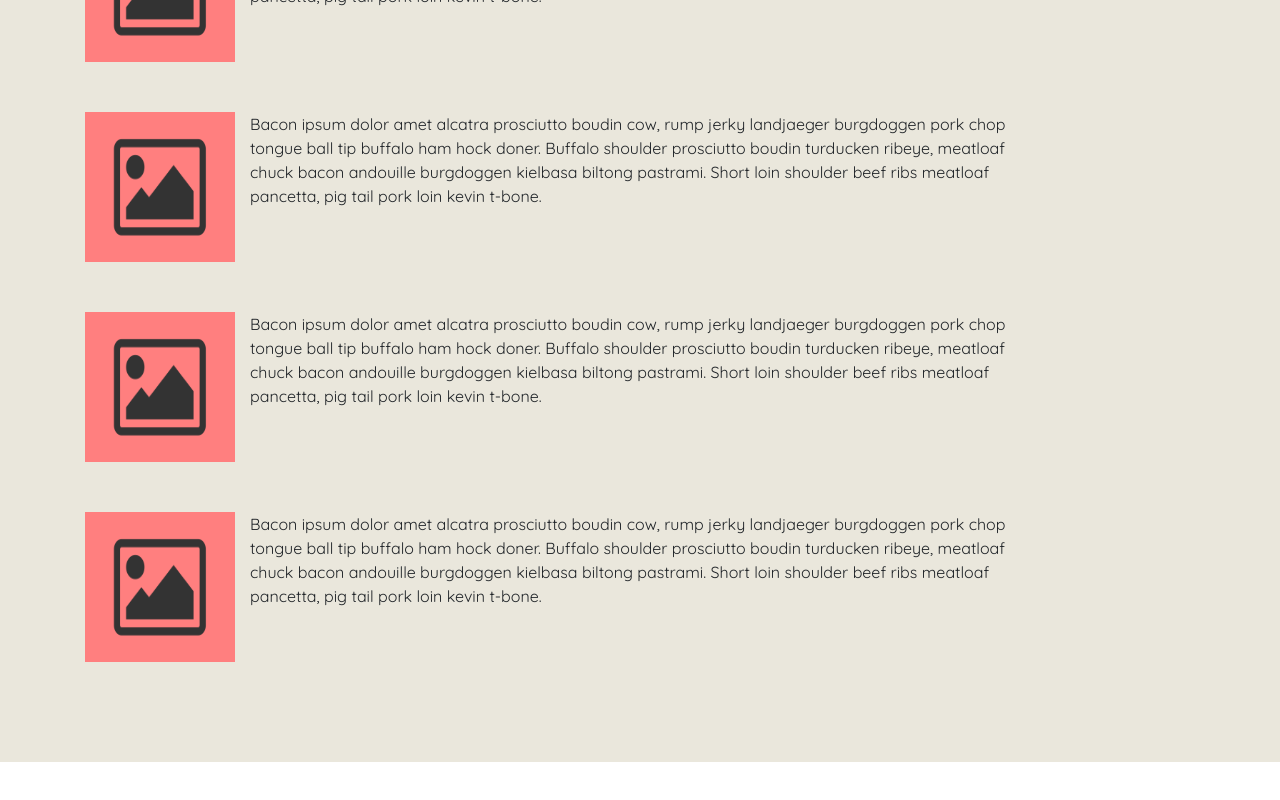
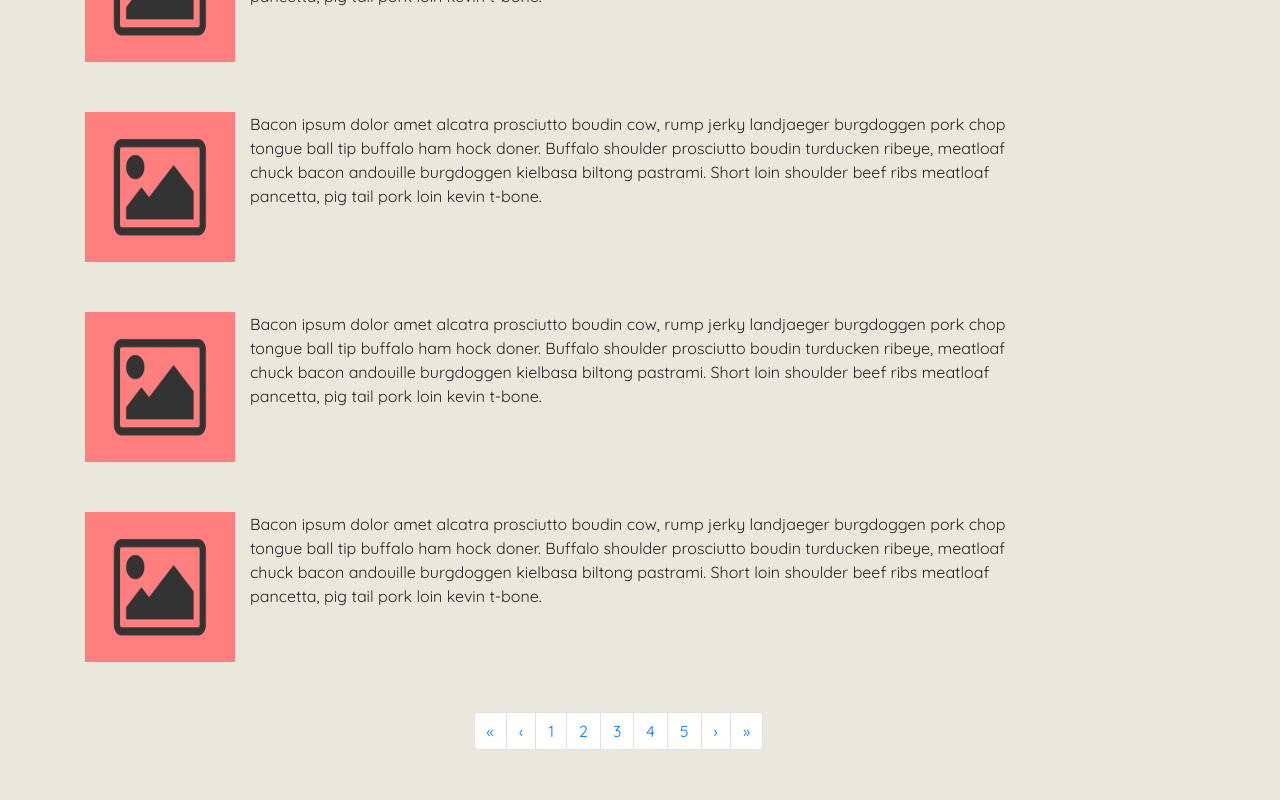
Before and after one commit to davidfstein/davidfstein.github.io, a React app: page /blog in a window 1280 px wide. Shown: the part 572-1372 px from the top of the page. Before the commit the page ends 1334 px from the top, so only its background shows below. Built offline with nearby package versions, Linux system fonts and the light colour scheme.

Commit message:
added pagination placeholder

```diff
--- a/src/components/blog/blog.js
+++ b/src/components/blog/blog.js
@@ -5,6 +5,7 @@ import Footer from '../footer/footer';
 import Search from '../search/search';
 import Post from '../post/post';
 import Spacer from '../spacer/spacer';
+import Pagination from '../pagination/pagination';
 import './blog.css';
 
 function Blog() {
@@ -16,6 +17,7 @@ function Blog() {
                     <Spacer height='100px' />
                     <Search />
                     <Post />
+                    <Pagination />
                 </Container>
             </div>
             <Footer />
--- /dev/null
+++ b/src/components/pagination/pagination.css
@@ -0,0 +1,4 @@
+.pagination {
+    margin: 0px auto;
+    width: 30%;
+}
--- /dev/null
+++ b/src/components/pagination/pagination.js
@@ -0,0 +1,56 @@
+import React from 'react';
+import { Pagination as Pag, PaginationItem, PaginationLink } from 'reactstrap';
+import './pagination.css';
+
+class Pagination extends React.Component {
+
+  generatePaginationLinks = (num) => {
+
+  }
+
+  render() {
+    return (
+      <Pag>
+      <PaginationItem>
+          <PaginationLink first href="#" />
+        </PaginationItem>
+        <PaginationItem>
+          <PaginationLink previous href="#" />
+        </PaginationItem>
+        <PaginationItem>
+          <PaginationLink href="#">
+            1
+          </PaginationLink>
+        </PaginationItem>
+        <PaginationItem>
+          <PaginationLink href="#">
+            2
+          </PaginationLink>
+        </PaginationItem>
+        <PaginationItem>
+          <PaginationLink href="#">
+            3
+          </PaginationLink>
+        </PaginationItem>
+        <PaginationItem>
+          <PaginationLink href="#">
+            4
+          </PaginationLink>
+        </PaginationItem>
+        <PaginationItem>
+          <PaginationLink href="#">
+            5
+          </PaginationLink>
+        </PaginationItem>
+        <PaginationItem>
+          <PaginationLink next href="#" />
+        </PaginationItem>
+        <PaginationItem>
+          <PaginationLink last href="#" />
+        </PaginationItem>
+      </Pag>
+    );
+  }
+}
+
+export default Pagination;
```
